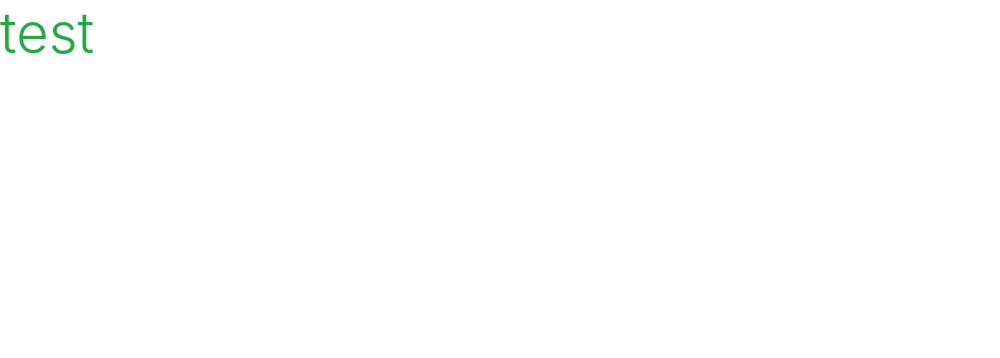
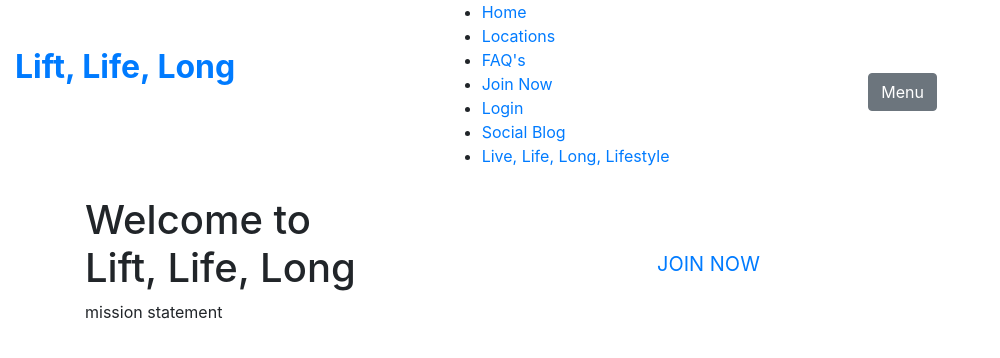
Before and after one commit to tWilltp/Project-5-e-commerce, a Django app: page / in a window 1280 px wide. Before the commit the part shown is almost empty. Shown: the top 358 px of the page, without its empty margins (0-1000 px from the left). Run offline with Django 3.2, Linux system fonts and the light colour scheme.

Commit message:
added header to index template and base template

```diff
--- a/home/templates/home/index.html
+++ b/home/templates/home/index.html
@@ -1,6 +1,32 @@
 {% extends "base.html" %}
 {% load static %}
 
+{% block page_header %}
+<div class="container">
+    <div class="row">
+        <div class="col">
+
+        </div>
+    </div>
+</div>
+{% endblock %}
+
 {% block content %}
-<h1 class="display-4 text-success">test</h1>
+<div class="container h-100">
+    <div class="row h-100">
+        <div class="col-7 col-md-6 my-auto">
+            <h1>
+                Welcome to <br> Lift, Life, Long
+            </h1>
+            <p>mission statement</p>
+        </div>
+        <div class="join-now my-5">
+            <h4 class="btn btn-lg rounded-0 text-uppercase py-3">
+                <a href="#">
+                    Join Now
+                </a>
+            </h4>
+        </div>
+    </div>
+</div>
 {% endblock %}
--- a/lift_life_long/settings.py
+++ b/lift_life_long/settings.py
@@ -25,7 +25,7 @@ SECRET_KEY = 'django-insecure-tjn&i3b)^tahp^zsq))2ukutj5(rv6l-l#4)d_304-^$g@71#8
 # SECURITY WARNING: don't run with debug turned on in production!
 DEBUG = True
 
-ALLOWED_HOSTS = ['8000-twilltp-project5ecommer-aebfvsebbr3.ws-eu100.gitpod.io']
+ALLOWED_HOSTS = ['8000-twilltp-project5ecommer-iz5hyyhd863.ws-eu100.gitpod.io']
 
 
 # Application definition
--- /dev/null
+++ b/static/css/base.css
@@ -0,0 +1,3 @@
+html {
+    height: 100%;
+}
--- a/templates/base.html
+++ b/templates/base.html
@@ -35,7 +35,122 @@
 
   <body>
 
-    <header class="container-fluid"></header>
+    <header class="container-fluid">
+        <div class="row">
+            <div class="col-12 col-lg-4 my-5 py-1 py-lg-0 text-center text-lg-left">
+                <a href="{% url 'home' %}">
+                    <h2 class="logo">
+                        <strong>Lift, Life, Long</strong>
+                    </h2>
+                </a>
+            </div>
+            <div class="col-12 col-lg-4 my-auto py-1 py-lg-0">
+                <nav class="nav-bar">
+                    <ul class="nav-items">
+                        <li class="nav-links">
+                            <a class="nav-links-active" href="{% url 'home' %}">
+                                Home
+                            </a>
+                        </li>
+                        <li class="nav-links">
+                            <a class="nav-links-active" href="#">
+                                Locations
+                            </a>
+                        </li>
+                        <li class="nav-links">
+                            <a class="nav-links-active" href="#">
+                                FAQ's
+                            </a>
+                        </li>
+                        {% if request.user.is_authenticated %}
+                        {% if request.user.is_superuser %}
+                        <li class="nav-links">
+                            <a href="#">
+                                Gym Management
+                            </a>
+                        </li>
+                        {% endif %}
+                        <li class="nav-links">
+                            <a href="#">
+                                My Account
+                            </a>
+                        </li>
+                        <li class="nav-links">
+                            <a href="{% url 'account_logout' %}">
+                                Logout
+                            </a>
+                        </li>
+                        {% else %}
+                        <li class="nav-links">
+                            <a class="nav-links-active" href="{% url 'account_signup' %}">
+                                Join Now
+                           </a>
+                        </li>
+                        <li class="nav-links">
+                            <a class="nav-links-active" href="{% url 'account_login' %}">
+                                Login
+                            </a>
+                        </li>
+                        {% endif %}
+                        <li class="nav-links">
+                            <a class="nav-links-active" href="#">
+                                Social Blog
+                            </a>
+                        </li>
+                        <li class="nav-links">
+                            <a class="nav-links-active" href="#">
+                                Live, Life, Long, Lifestyle
+                            </a>
+                        </li>
+                    </ul>
+                </nav>
+            </div>
+            <div class="col-12 col-lg-4 my-auto py-1 py-lg-0">
+                <div class="dropdown">
+                    <button class="btn btn-secondary" type="button" data-toggle="dropdown" aria-expanded="false">
+                      Menu
+                    </button>
+                    <div class="dropdown-menu">
+                        <a href="{% url 'home' %}">
+                            Home
+                        </a>
+                        <a href="#">
+                            Locations
+                        </a>
+                        <a href="#">
+                            FAQ's
+                        </a>
+                        {% if request.user.is_authenticated %}
+                        {% if request.user.is_superuser %}
+                        <a href="#">
+                            Gym Management
+                        </a>
+                        {% endif %}
+                        <a href="#">
+                            My Account
+                        </a>
+                        <a href="{% url 'account_logout' %}">
+                            Logout
+                        </a>
+                        {% else %}
+                        <a class="nav-links-active" href="{% url 'account_signup' %}">
+                            Join Now
+                        </a>
+                        <a class="nav-links-active" href="{% url 'account_login' %}">
+                            Login
+                        </a>
+                        {% endif %}
+                        <a class="nav-links-active" href="#">
+                            Social Blog
+                        </a>
+                        <a class="nav-links-active" href="#">
+                            Live, Life, Long, Lifestyle
+                        </a>
+                    </div>
+                </div>
+            </div>
+        </div>
+    </header>
 
     {% if messages %}
     <div class="message-container"></div>
```
